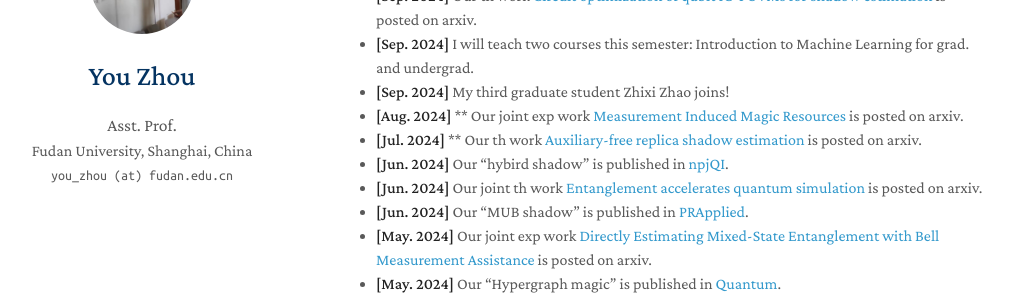
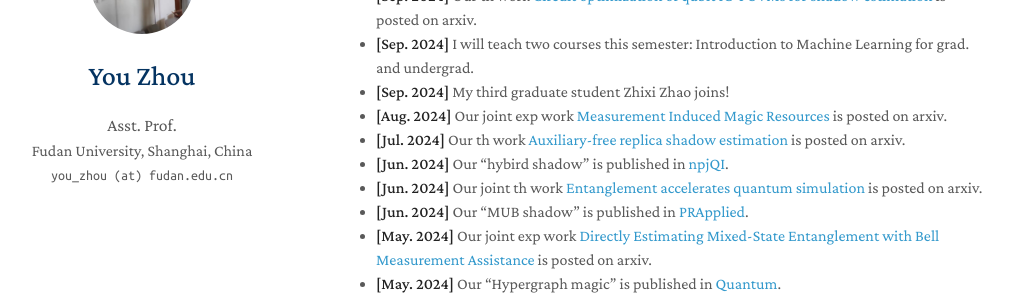
Before and after one commit to youzhoutravel/homepage1, a Jekyll site: the page built from index.md, in a window 1280 px wide and 900 px high, scrolled down 492 px. Shown: the part 153-452 px from the top of the window, without its empty margins (134-1147 px from the left). Built offline with Jekyll 4.4.1, drawn with Linux system fonts in a browser that asks for light colours; nearby versions of some CDN libraries; a style sheet for code colours, icons or effects is not loaded; our own code applies the rules of GitHub Pages for plain Markdown files.

```diff
--- a/index.md
+++ b/index.md
@@ -21,8 +21,8 @@ All of my works are available on [Google Scholar](https://scholar.google.com/cit
 - **[Sep. 2024]** Our th work [Circuit optimization of qubit IC-POVMs for shadow estimation](https://arxiv.org/abs/2409.05676) is posted on arxiv.
 -  **[Sep. 2024]** I will teach two courses this semester: Introduction to Machine Learning for grad. and undergrad.
 - **[Sep. 2024]** My third graduate student Zhixi Zhao joins!
-- **[Aug. 2024]** ** Our joint exp work [Measurement Induced Magic Resources](https://arxiv.org/abs/2408.01980) is posted on arxiv.
-- **[Jul. 2024]** ** Our th work [Auxiliary-free replica shadow estimation](https://arxiv.org/abs/2407.20865) is posted on arxiv.
+- **[Aug. 2024]** Our joint exp work [Measurement Induced Magic Resources](https://arxiv.org/abs/2408.01980) is posted on arxiv.
+- **[Jul. 2024]** Our th work [Auxiliary-free replica shadow estimation](https://arxiv.org/abs/2407.20865) is posted on arxiv.
 - **[Jun. 2024]** Our "hybird shadow" is published in [npjQI](https://www.nature.com/articles/s41534-024-00846-5).
 - **[Jun. 2024]** Our joint th work [Entanglement accelerates quantum simulation](https://arxiv.org/abs/2406.02379) is posted on arxiv.
 - **[Jun. 2024]** Our "MUB shadow" is published in [PRApplied](https://journals.aps.org/prapplied/abstract/10.1103/PhysRevApplied.21.064001).
```
